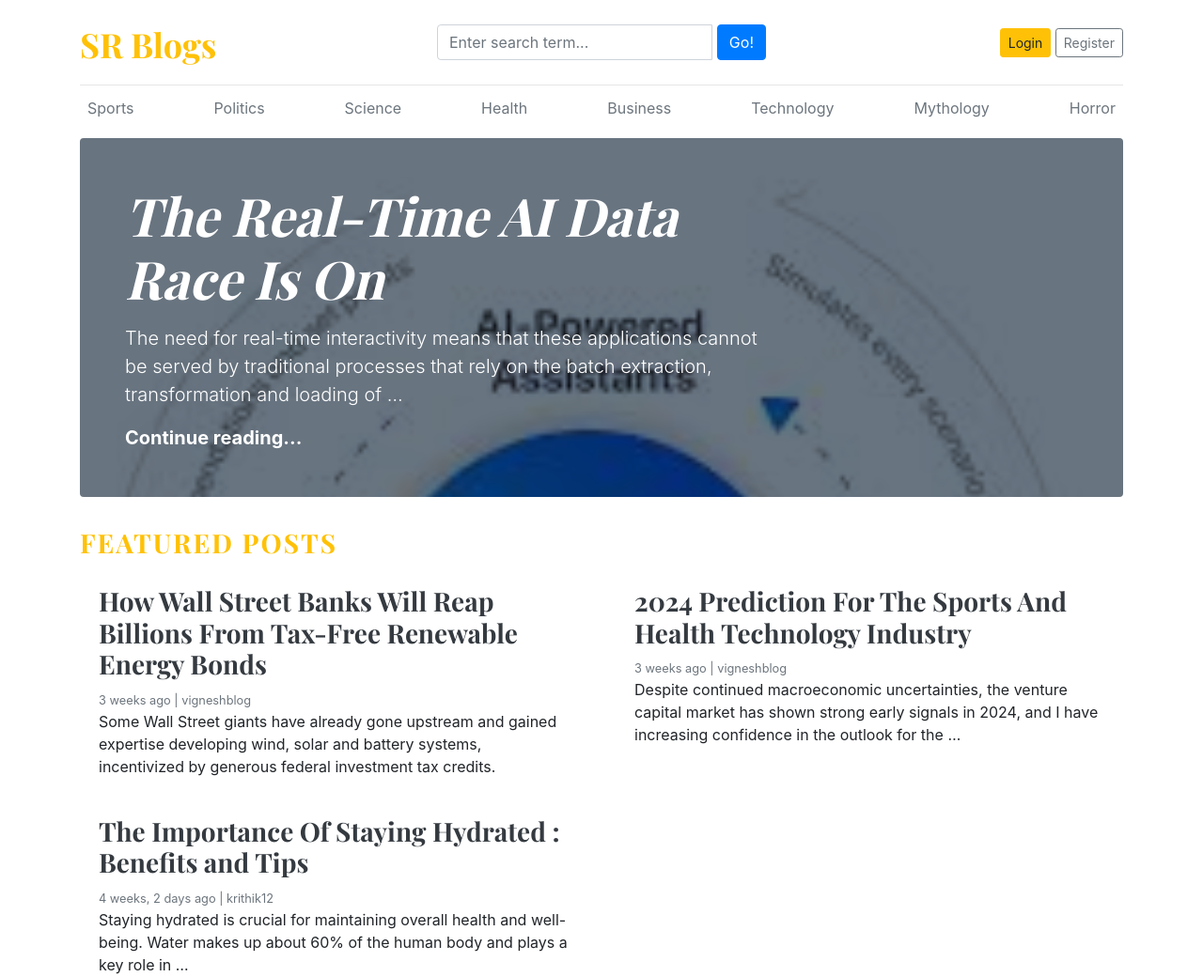
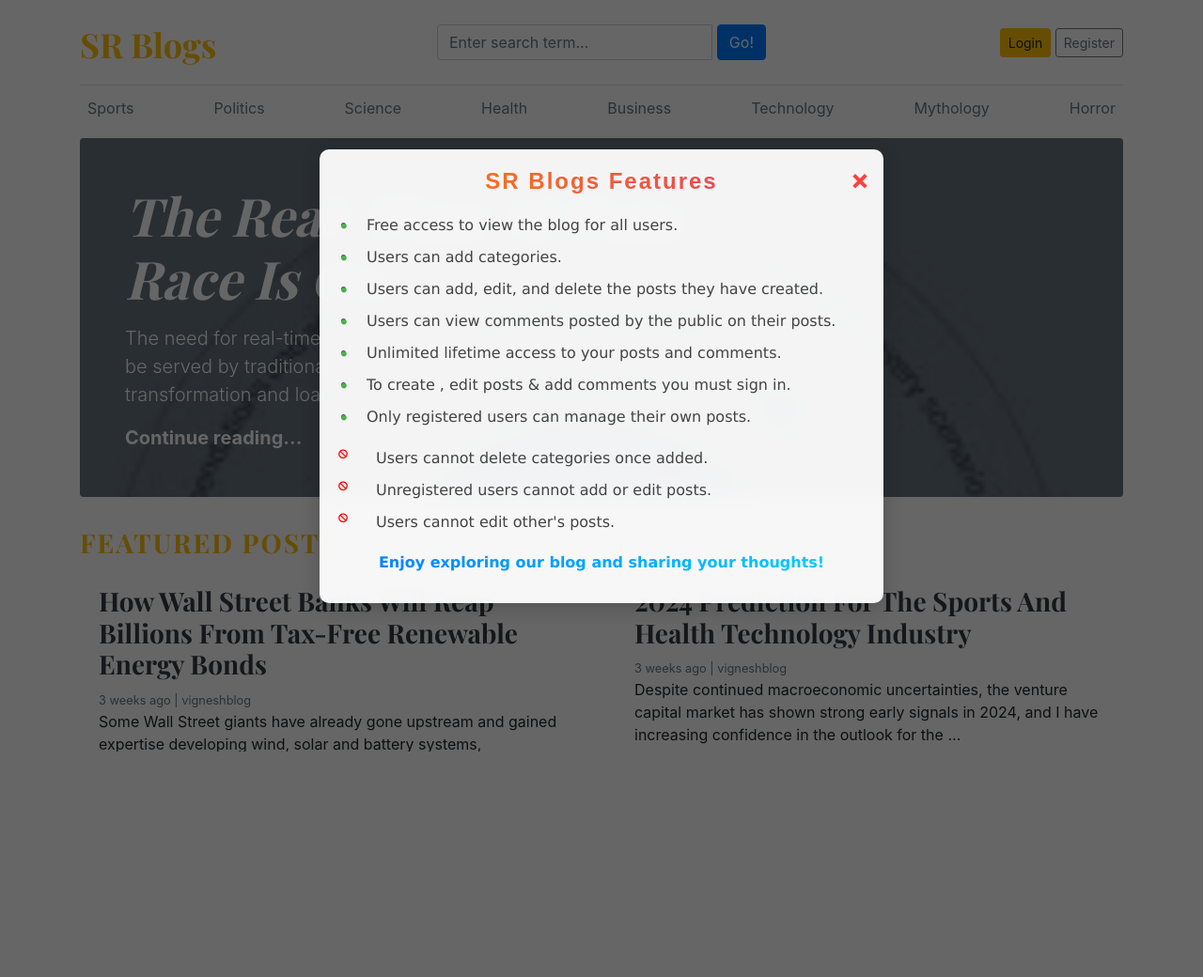
Before and after one commit to 15vignesh/Myblog, a Django app: page / in a window 1280 px wide. Shown: the top 1040 px of the page at 94% size. After the commit the page ends 800 px from the top, so only its background shows below. Run offline with Django 5.2, Linux system fonts and the light colour scheme; data comes from the database, SQL or seed files in the repository; both versions use the stored data as it was after the commit; some libraries are stand-ins or nearby versions.

Commit message:
Added user to edit/delete their own posts and features functionality

```diff
--- a/templates/base.html
+++ b/templates/base.html
@@ -12,7 +12,7 @@
     <link href="{% static 'css/blog.css' %}" rel="stylesheet">
     <link rel="icon" type="image/png" sizes="96x96" href="{% static 'images/favicon.png' %}">
     <link rel="stylesheet" href="https://stackpath.bootstrapcdn.com/bootstrap/4.5.2/css/bootstrap.min.css">
-
+    <link rel="stylesheet" href="https://cdnjs.cloudflare.com/ajax/libs/font-awesome/5.15.4/css/all.min.css">
     <link rel="stylesheet" href="https://cdnjs.cloudflare.com/ajax/libs/font-awesome/4.7.0/css/font-awesome.min.css">
   </head>
 <body>
--- a/templates/dashboard/edit_post.html
+++ b/templates/dashboard/edit_post.html
@@ -8,7 +8,7 @@
     <!-- load the side bar -->
     {% include 'dashboard/sidebar.html' %}
     <!-- Right Side Content-->
-    {% if user.is_staff %}
+    {% if user.is_staff or post.author == user %}
      <div class="col-md-9">
         <h3 class="text-center">Edit Blog Post</h3>
         <form action="{% url 'edit_post' post.id %}" method="POST" enctype="multipart/form-data">
--- a/templates/dashboard/posts.html
+++ b/templates/dashboard/posts.html
@@ -31,7 +31,7 @@
                 <td>{{ post.status }}</td>
                 <td>{% if post.is_featured %} <i class="fa fa-check text-success"> </i>{% else %}<i class="fa fa-times text-danger"></i>{% endif %}</td>
                 <td>
-                  {% if user.is_staff %}
+                  {% if user.is_staff or post.author == user %}
                     <a href="{% url 'edit_post' post.id %}"><i class="fa fa-edit text-success"></i></a>
                     &nbsp;
                     <a href="#" onclick="DeletePost({{ post.id }}); return false;"><i class="fa fa-trash text-danger"></i></a>
--- a/templates/dashboard/users.html
+++ b/templates/dashboard/users.html
@@ -46,7 +46,7 @@
                 {% elif user == request.user and user.is_superuser %}
                 <a href="{% url 'edit_user' user.id %}"><i class="fa fa-edit text-success"></i></a>
                 <a><i class="fa fa-ban fa-fw text-danger"></i></a>
-                <!--managers can't edit or delete superuser -->
+                <!--managers can't edit or delete superuser/ himself -->
                 {% else %}
                   <i class="fa fa-ban fa-fw text-danger"></i>
                 {% endif %}
--- a/templates/home.html
+++ b/templates/home.html
@@ -74,6 +74,7 @@
     </div><!-- /.row -->
 
   </main><!-- /.container -->
+  {% include 'popup.html' %}
 
 </div>
 
--- /dev/null
+++ b/templates/popup.html
@@ -0,0 +1,207 @@
+<!-- Popup features -->
+<div id="popup-overlay" class="popup-overlay">
+    <div id="popup-box" class="popup-box">
+      <span id="close-popup" class="close-popup">&times;</span>
+      <div class="popup-content">
+        <h2>SR Blogs Features</h2>
+        <ul class="features">
+          <li>Free access to view the blog for all users.</li>
+          <li>Users can add categories.</li>
+          <li>Users can add, edit, and delete the posts they have created.</li>
+          <li>Users can view comments posted by the public on their posts.</li>
+          <li>Unlimited lifetime access to your posts and comments.</li>
+          <li>To create , edit posts & add comments you must sign in.</li>
+          <li>Only registered users can manage their own posts.</li>
+        </ul>
+        <ul class="restrictions">
+          <li>Users cannot delete categories once added.</li>
+          <li>Unregistered users cannot add or edit posts.</li>
+          <li>Users cannot edit other's posts.</li>
+        </ul>
+        <p>Enjoy exploring our blog and sharing your thoughts!</p>
+      </div>
+    </div>
+  </div>
+
+  <style>
+    /* Popup background overlay */
+    .popup-overlay {
+      position: fixed;
+      top: 0;
+      left: 0;
+      width: 100%;
+      height: 100%;
+      background-color: rgba(0, 0, 0, 0.6); /* Transparent dark overlay */
+      display: none; /* Hidden by default */
+      justify-content: center;
+      align-items: center;
+      z-index: 9999;
+    }
+
+    /* Popup box with transparent background */
+    .popup-box {
+      background-color: rgba(255, 255, 255, 0.95); /* Slightly transparent */
+      padding: 20px; /* Reduced padding */
+      border-radius: 10px; /* Reduced border radius */
+      width: 80%; /* Adjust width to be responsive */
+      max-width: 600px; /* Maximum width for larger screens */
+      position: relative;
+      text-align: center;
+      box-shadow: 0px 4px 20px rgba(0, 0, 0, 0.2); /* Add shadow */
+      backdrop-filter: blur(10px); /* Blurred background effect */
+      animation: slideIn 0.5s ease-out; /* Slide in animation */
+      overflow: auto; /* Ensure the popup content does not overflow */
+    }
+
+    /* Animation for popup */
+    @keyframes slideIn {
+      from {
+        transform: scale(0.8); /* Start from a smaller scale */
+        opacity: 0;
+      }
+      to {
+        transform: scale(1); /* Scale to full size */
+        opacity: 1;
+      }
+    }
+
+    /* Close symbol */
+    .close-popup {
+      position: absolute;
+      top: 10px;
+      right: 15px;
+      font-size: 30px;
+      cursor: pointer;
+      color: #ff4040; /* Red close button */
+      font-weight: bold;
+      transition: color 0.3s ease; /* Smooth transition */
+    }
+
+    /* Close button hover */
+    .close-popup:hover {
+      color: #ff6060; /* Brighter red on hover */
+    }
+
+    /* Popup heading */
+    .popup-content h2 {
+      margin: 0;
+      font-size: 24px; /* Reduced font size */
+      font-family: 'Poppins', sans-serif;
+      font-weight: 700;
+      background: linear-gradient(45deg, #ff8a00, #e52e71);
+      -webkit-background-clip: text;
+      -webkit-text-fill-color: transparent;
+      letter-spacing: 2px; /* Reduced letter spacing */
+      margin-bottom: 15px; /* Reduced margin */
+    }
+
+    /* Popup section heading */
+    .popup-content h3 {
+      font-size: 20px; /* Reduced font size */
+      font-family: 'Poppins', sans-serif;
+      font-weight: 600;
+      color: #333;
+      margin-bottom: 10px; /* Reduced margin */
+    }
+
+    /* Popup description */
+    .popup-content p {
+      font-size: 16px; /* Reduced font size */
+      color: #333;
+      margin: 10px 0;
+      font-family: 'Verdana', sans-serif;
+    }
+
+    /* Styled list for features */
+    .popup-content ul.features {
+      text-align: left;
+      margin: 20px 0;
+      padding: 0;
+      list-style-type: disc;
+      padding-left: 20px;
+    }
+
+    .popup-content ul.features li {
+      font-size: 16px;
+      color: #444;
+      font-family: 'Verdana', sans-serif;
+      margin-bottom: 10px;
+      position: relative;
+      padding-left: 10px;
+      transition: color 0.3s ease;
+    }
+
+    /* Add some color to list bullets for features */
+    .popup-content ul.features li:before {
+      content: "\2022"; /* Bullet character */
+      color: #4CAF50; /* Green bullet color */
+      font-size: 20px;
+      position: absolute;
+      left: -20px;
+      top: -2px;
+    }
+
+    /* Hover effect for feature list items */
+    .popup-content ul.features li:hover {
+      color: #4CAF50; /* Green text color on hover */
+    }
+
+    /* Styled list for restrictions */
+    .popup-content ul.restrictions {
+      text-align: left;
+      margin: 20px 0;
+      padding: 0;
+      list-style: none; /* Remove default list style */
+      padding-left: 0;
+    }
+
+    .popup-content ul.restrictions li {
+      font-size: 16px;
+      color: #444;
+      font-family: 'Verdana', sans-serif;
+      margin-bottom: 10px;
+      position: relative;
+      padding-left: 40px; /* Space for the icon */
+      transition: color 0.3s ease;
+    }
+
+    /* Font Awesome icon for restrictions */
+    .popup-content ul.restrictions li:before {
+      content: "\f05e"; /* Font Awesome icon for ban */
+      font-family: 'Font Awesome 5 Free'; /* Font Awesome font */
+      font-weight: 900; /* Font Awesome icon weight */
+      color: red; /* Red color for icon */
+      position: absolute;
+      left: 0;
+      top: 0;
+      font-size: 10px;
+    }
+
+    /* Hover effect for restriction list items */
+    .popup-content ul.restrictions li:hover {
+      color: red; /* Red text color on hover */
+    }
+
+    /* Add a gradient color effect to the closing paragraph */
+    .popup-content p:last-child {
+      background: linear-gradient(45deg, #007bff, #00d4ff);
+      -webkit-background-clip: text;
+      -webkit-text-fill-color: transparent;
+      font-size: 16px; /* Reduced font size */
+      font-weight: bold;
+    }
+  </style>
+
+
+  <script>
+    document.addEventListener('DOMContentLoaded', function() {
+      setTimeout(function() {
+        document.getElementById('popup-overlay').style.display = 'flex';
+      }, 2000); // 2000 milliseconds = 2 seconds
+
+      // Function to hide the popup when the close button is clicked
+      document.getElementById('close-popup').addEventListener('click', function() {
+        document.getElementById('popup-overlay').style.display = 'none';
+      });
+    });
+  </script>
```
Also changed, not shown: templates/dashboard/add_post.html (+0 -8 lines), db.sqlite3, media/uploads/2024/09/18/miracle.jpg (added).
